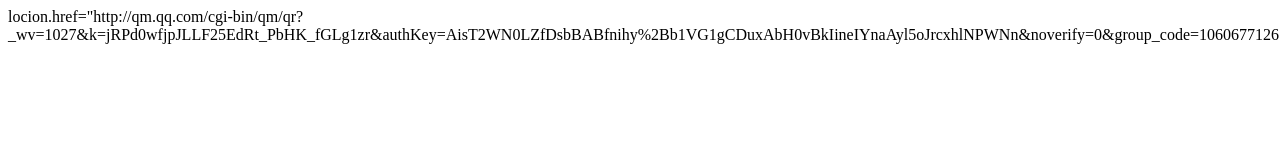
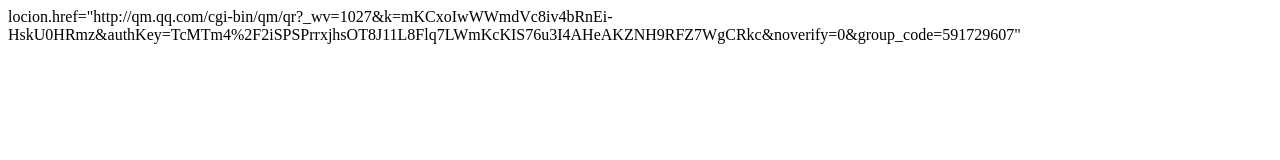
Before and after one commit to s7f5/isid31.github.io, a plain HTML site: page index.html in a window 1280 px wide. Drawn offline with Linux system fonts and the light colour scheme.

Commit message:
Update index.html

```diff
--- a/index.html
+++ b/index.html
@@ -6,7 +6,7 @@
 </head>
 <body>
 <scrt>
-locion.href="http://qm.qq.com/cgi-bin/qm/qr?_wv=1027&k=jRPd0wfjpJLLF25EdRt_PbHK_fGLg1zr&authKey=AisT2WN0LZfDsbBABfnihy%2Bb1VG1gCDuxAbH0vBkIineIYnaAyl5oJrcxhlNPWNn&noverify=0&group_code=1060677126"
+locion.href="http://qm.qq.com/cgi-bin/qm/qr?_wv=1027&k=mKCxoIwWWmdVc8iv4bRnEi-HskU0HRmz&authKey=TcMTm4%2F2iSPSPrrxjhsOT8J11L8Flq7LWmKcKIS76u3I4AHeAKZNH9RFZ7WgCRkc&noverify=0&group_code=591729607"
 </script>
 </body>
 </html>
```
